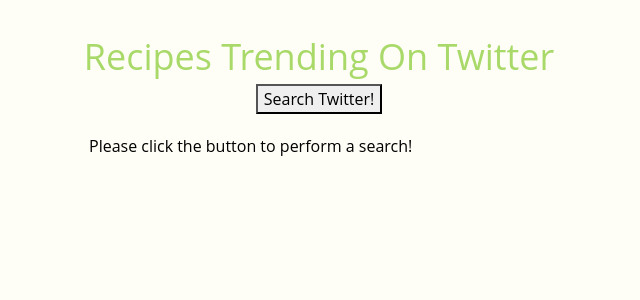
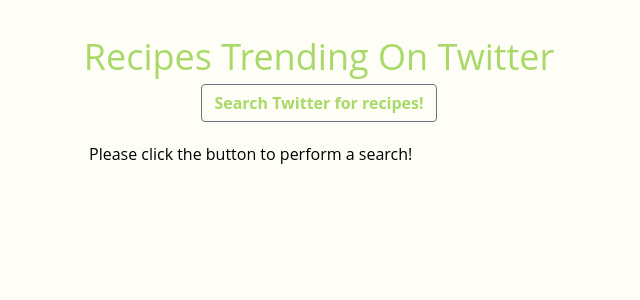
Before and after one commit to allisonchen23/nourish, a React (Create React App) app: page /twitter in a window 1280 px wide. Shown: the top 300 px of the page, without its empty margins (321-961 px from the left). Built offline with nearby package versions, Linux system fonts and the light colour scheme.

Commit message:
implement loading button for twitter

```diff
--- a/src/questionnaire.js
+++ b/src/questionnaire.js
@@ -114,7 +114,7 @@
 							   data: this.state.recs}}>
 						<div className="center_button">
 						<Button className="button" variant='outline-secondary'>
-							<p className="button_text">Take me to Twitter!</p>
+							<p className="button_text">What's Next?</p>
 						</Button>{' '}
 						</div>
 					</Link>
--- a/src/twitter.js
+++ b/src/twitter.js
@@ -1,6 +1,7 @@
 import { Component } from 'react';
 import logo from './assets/nourish_logo.png';
 import { TwitterTweetEmbed } from 'react-twitter-embed';
+import Button from 'react-bootstrap/Button';
 
 class Twitter extends Component{
   constructor() {
@@ -36,10 +37,15 @@
     if (this.state.tweet_ids == null) {
       return (
         <div className="center_button">
-          <button className="button" onClick={() => {this.loadTweetIDs(data)}}>
-            Search Twitter!
-          </button>
-        </div>
+						<Button className="button" variant='outline-secondary' onClick={() => {this.loadTweetIDs(data)}}>
+							<p className="button_text">Search Twitter for recipes!</p>
+						</Button>{' '}
+						</div>
+        // <div className="center_button">
+        //   <button className="button" onClick={() => {this.loadTweetIDs(data)}}>
+        //     Search Twitter!
+        //   </button>
+        // </div>
       )
     }
     else {
```
